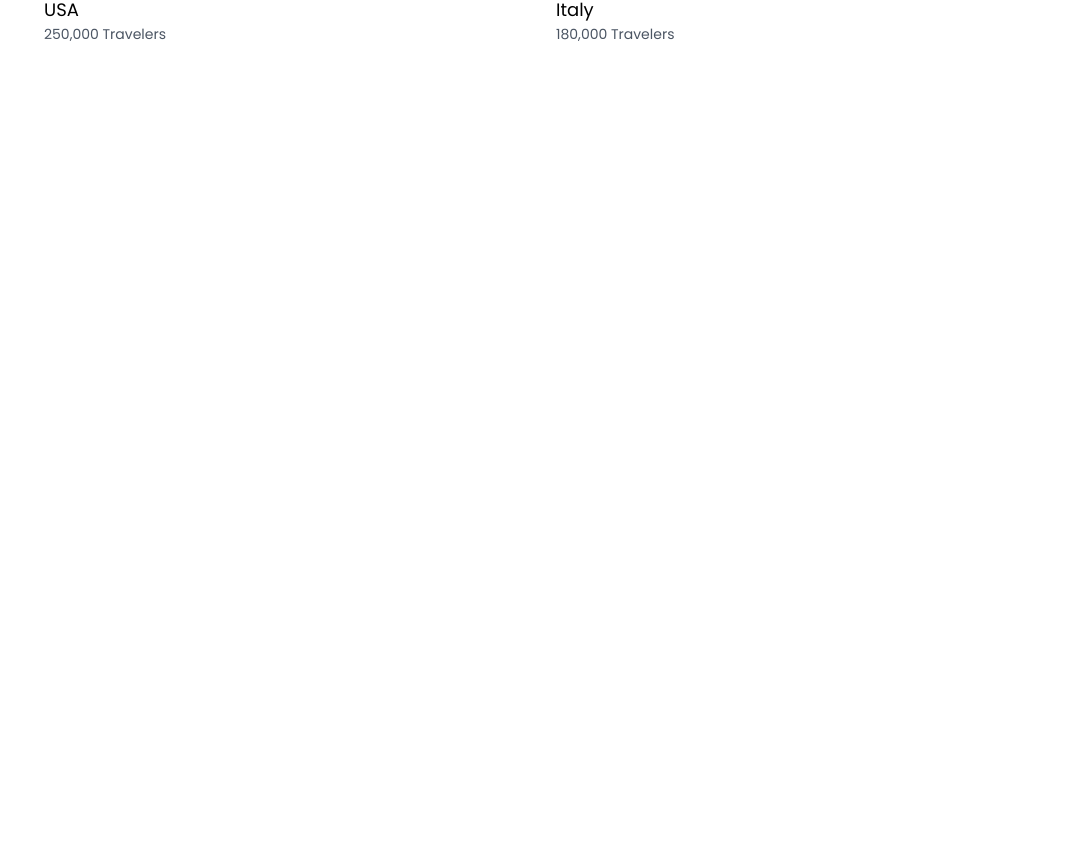
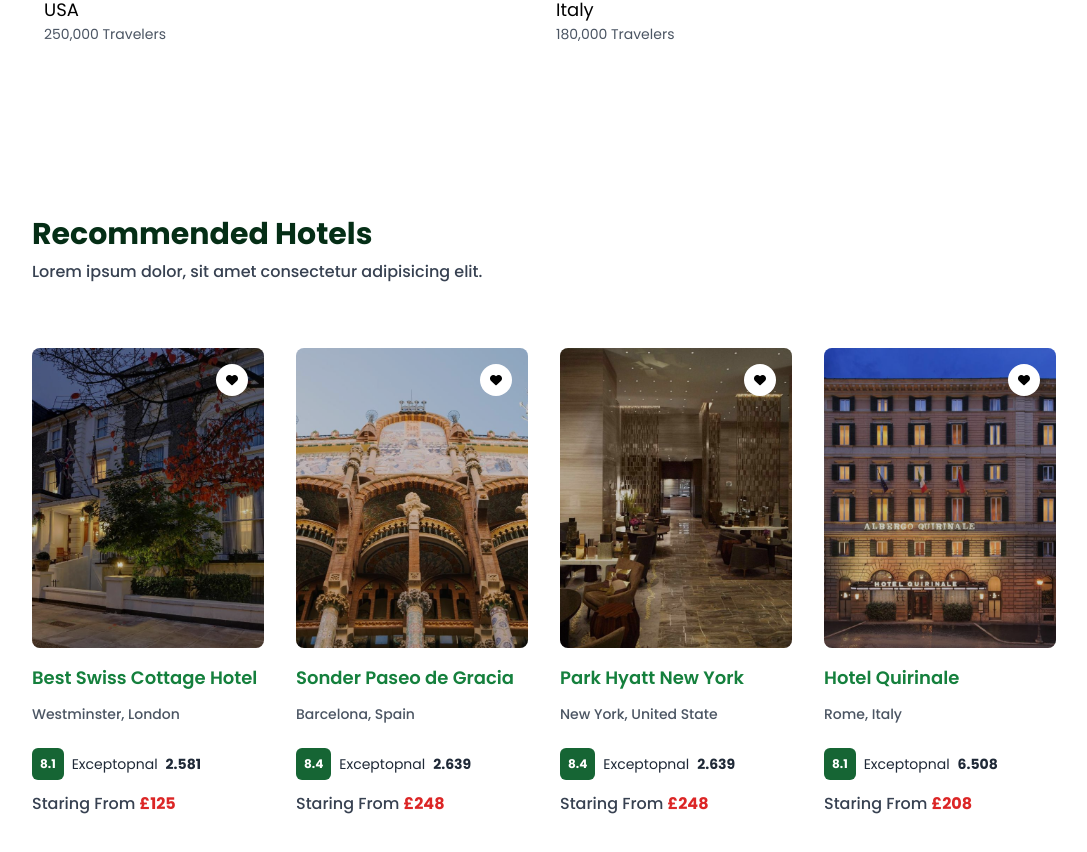
Before and after one commit to ch13Nataliia/travel_app, a Next.js app: page / in a window 1280 px wide. Shown: the part 1436-2288 px from the top of the page, without its empty margins (96-1183 px from the left). Before the commit the page ends 1572 px from the top, so only its background shows below. Built offline with nearby package versions, Linux system fonts and the light colour scheme.

Commit message:
created a hotel section

```diff
--- a/components/Home/Home.tsx
+++ b/components/Home/Home.tsx
@@ -1,11 +1,13 @@
 import React from 'react';
 import Hero from './Hero/Hero';
 import Destination from './Destination/Destination';
+import Hotel from './Hotel/Hotel';
 const Home = () => {
   return (
     <div className="overflow-hidden ">
       <Hero />
       <Destination />
+      <Hotel />
     </div>
   );
 };
--- /dev/null
+++ b/components/Home/Hotel/Hotel.tsx
@@ -0,0 +1,25 @@
+import SectionHeading from '@/components/Helper/SectionHeading';
+import React from 'react';
+import HotelCard from './HotelCard';
+import { hotelsData } from '@/data/data';
+
+const Hotel = () => {
+  return (
+    <div className="pt-20 pb-20">
+      {/* section heading */}
+      <SectionHeading heading="Recommended Hotels" />
+      <div className="w-[80%] mx-auto grid grid-cols-1 md:grid-cols-2 lg:grid-cols-3 xl:grid-cols-4 gap-8 i-c mt-16">
+        {/* hotel card */}
+        {hotelsData.map((data) => {
+          return (
+            <div key={data.id}>
+              <HotelCard hotel={data} />
+            </div>
+          );
+        })}
+      </div>
+    </div>
+  );
+};
+
+export default Hotel;
--- /dev/null
+++ b/components/Home/Hotel/HotelCard.tsx
@@ -0,0 +1,58 @@
+import Image from 'next/image';
+import React from 'react';
+import { FaHeart } from 'react-icons/fa6';
+
+type Props = {
+  hotel: {
+    id: number;
+    image: string;
+    name: string;
+    location: string;
+    raiting: string;
+    reviews: string;
+    price: string;
+  };
+};
+const HotelCard = ({ hotel }: Props) => {
+  return (
+    <div>
+      <div className="relative h-[300px] w-full rounded-lg cursor-pointer group overflow-hidden">
+        {/* add to fav button */}
+        <div className="absolute top-4 right-4 z-20 w-8 h-8 bg-white rounded-full text-black flex items-center justify-center flex-col">
+          <FaHeart className="w-3 h-3" />
+        </div>
+        {/* overlay */}
+        <div className="absolute inset-0 bg-black opacity-20 z-10"></div>
+        {/* image */}
+        <Image
+          src={hotel.image}
+          alt={hotel.name}
+          width={500}
+          height={500}
+          className="overflow-hidden h-full w-full transition-all duration-300 object-cover group-hover:scale-110"
+        />
+      </div>
+      {/* text content */}
+      <div className="">
+        <h1 className="mt-4 text-lg font-semibold text-green-700 hover:text-black cursor-pointer transition-all duration-200">
+          {hotel.name}
+        </h1>
+        <p className="text-sm text-gray-600 mt-3 font-medium mb-6">
+          {hotel.location}
+        </p>
+        {/* rating */}
+        <div className="flex items-center space-x-2">
+          <div className="px-2 py-2 bg-green-800 rounded-md font-bold text-white text-xs">
+            {hotel.raiting}
+          </div>
+          <p className='text-sm text-gray-800'>Exceptopnal</p>
+          <p className='text-sm font-bold text-gray-800'>{hotel.reviews}</p>
+        </div>
+        {/* price */}
+        <p className='mt-3 text-gray-700 font-medium'>Staring From <span className='text-red-600 font-bold'>£{hotel.price}</span></p>
+      </div>
+    </div>
+  );
+};
+
+export default HotelCard;
--- a/data/data.ts
+++ b/data/data.ts
@@ -53,9 +53,9 @@
   {
     id: 1,
     image: '/images/h1.jpg',
-    name: 'Best Western Swiss Cottage Hotel',
+    name: 'Best Swiss Cottage Hotel',
     location: 'Westminster, London',
-    rating: '8.1',
+    raiting: '8.1',
     reviews: '2.581',
     price: '125',
   },
@@ -64,7 +64,7 @@
     image: '/images/h2.jpg',
     name: 'Sonder Paseo de Gracia',
     location: 'Barcelona, Spain',
-    rating: '8.4',
+    raiting: '8.4',
     reviews: '2.639',
     price: '248',
   },
@@ -73,7 +73,7 @@
     image: '/images/h3.jpg',
     name: 'Park Hyatt New York ',
     location: ' New York, United State',
-    rating: '8.4',
+    raiting: '8.4',
     reviews: '2.639',
     price: '248',
   },
@@ -82,7 +82,7 @@
     image: '/images/h4.jpg',
     name: 'Hotel Quirinale',
     location: 'Rome, Italy',
-    rating: '8.1',
+    raiting: '8.1',
     reviews: '6.508',
     price: '208',
   },
```
